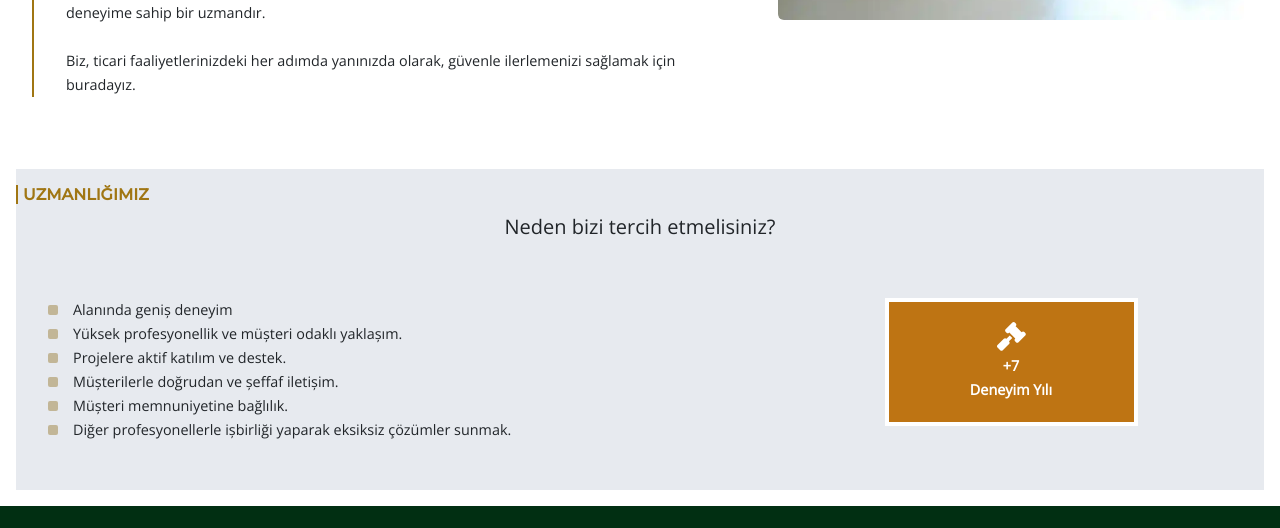
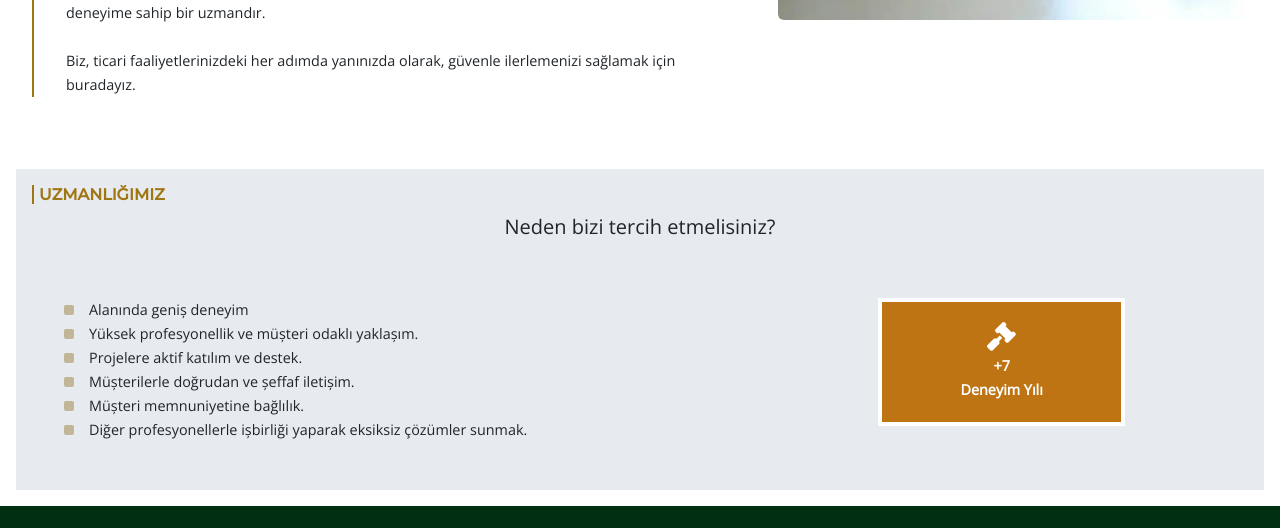
Before and after one commit to erenalpturk/temporary, a React (Create React App) app: page / in a window 1280 px wide. Shown: the part 2056-2584 px from the top of the page. Built offline with nearby package versions, Linux system fonts and the light colour scheme; a web font is replaced by a local one.

Commit message:
uzmanligimiz section padding fix

```diff
--- a/src/pages/Acasa.js
+++ b/src/pages/Acasa.js
@@ -296,8 +296,9 @@ const Acasa = () => {
         </section>
 
         {/*CE NE RECOMANDA========= */}
-        <section className="recommendation p-3 bg-image m-3 px-0">
+        <section className="recommendation card-body p-3 bg-image m-3">
           <h6 className="guide-text ">UZMANLIĞIMIZ</h6>
+
           <div className="container d-flex flex-column justify-content-center align-items-center">
             <h5 className="h-50 lh-base text-center pb-4">
               Neden bizi tercih etmelisiniz?
```
